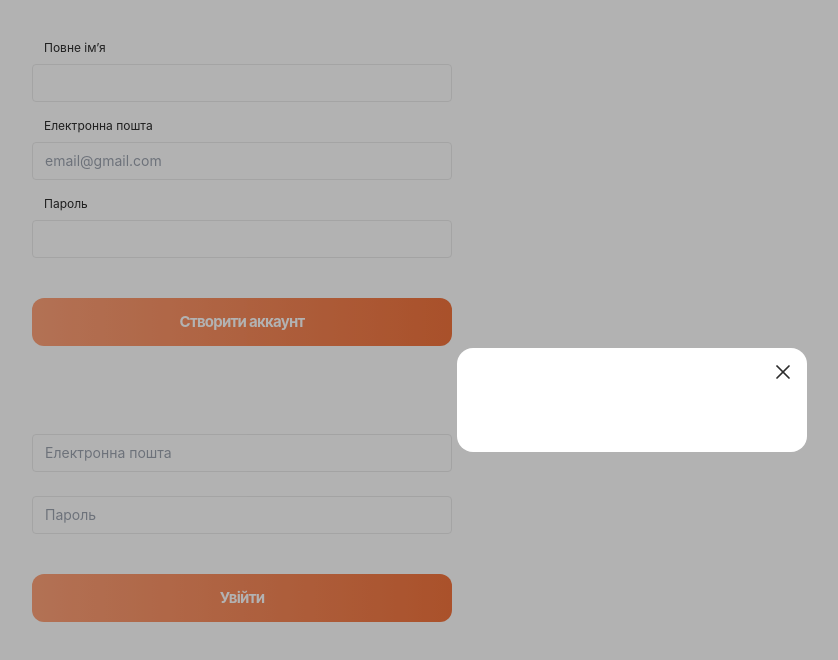
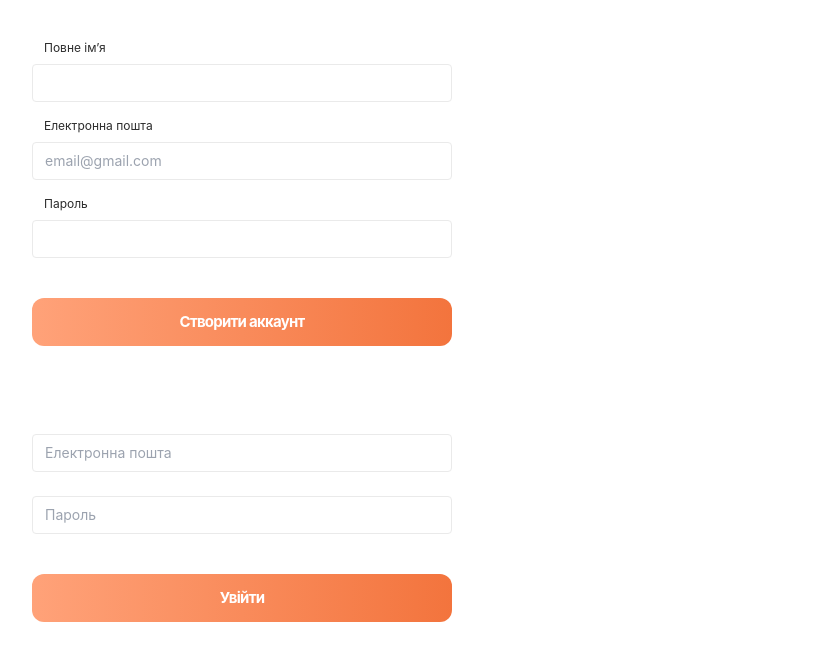
Before and after one commit to goitacademy/vue-course-code, a Vue app: page / in a window 1280 px wide. Shown: the top 660 px of the page, without its empty margins (8-846 px from the left). Built offline with nearby package versions, Linux system fonts and the light colour scheme.

Commit message:
explaining lifecycle hooks

```diff
--- a/src/App.vue
+++ b/src/App.vue
@@ -1,7 +1,7 @@
 <script setup>
 import LoginForm from './components/Auth/LoginForm/LoginForm.vue'
 import RegistrationForm from './components/Auth/RegistrationForm/RegistrationForm.vue'
-import IModal from './components/IModal/IModal.vue'
+// import IModal from './components/IModal/IModal.vue'
 
 // import HomepageView from './views/HomepageView.vue'
 // import FavoritePlaces from './components/FavoritePlaces/FavoritePlaces.vue'
@@ -14,5 +14,5 @@ import IModal from './components/IModal/IModal.vue'
   </div> -->
   <RegistrationForm @submit="console.log" />
   <LoginForm @submit="console.log" />
-  <IModal />
+  <!-- <IModal /> -->
 </template>
--- a/src/components/Auth/LoginForm/LoginForm.vue
+++ b/src/components/Auth/LoginForm/LoginForm.vue
@@ -1,5 +1,5 @@
 <script setup>
-import { reactive, watch } from 'vue'
+import { reactive } from 'vue'
 import IInput from '../../IInput/IInput.vue'
 import FormContainer from '../FormContainer.vue'
 import IButton from '../../IButton/IButton.vue'
@@ -9,14 +9,6 @@ const userData = reactive({
   email: '',
   password: ''
 })
-
-watch(
-  userData,
-  () => {
-    console.log('user data changed')
-  },
-  { immediate: true }
-)
 </script>
 
 <template>
```
